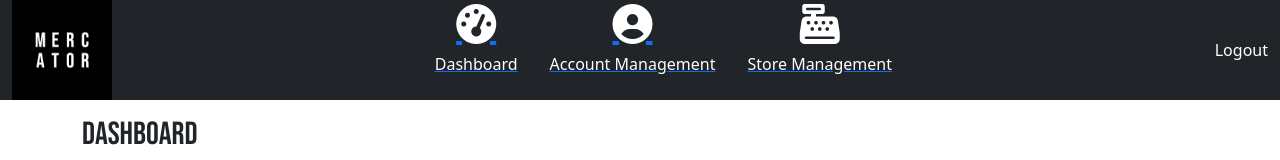
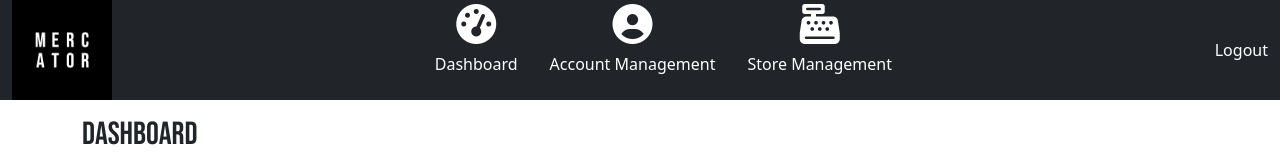
Before and after one commit to maxinnes/uni_web_project, a React (Create React App) app: page /dashboard in a window 1280 px wide. Shown: the top 160 px of the page. Built offline with nearby package versions, Linux system fonts and the light colour scheme; no server answers; a web font is replaced by a local one.

Commit message:
fixed css on dashboard

```diff
--- a/src/Layouts/AccountDashboardLayout.js
+++ b/src/Layouts/AccountDashboardLayout.js
@@ -39,21 +39,21 @@ export default function AccountDashboardLayout(){
 
                         <ul className="nav col-12 col-lg-auto my-2 justify-content-center my-md-0 text-small pt-1">
                             <li>
-                                <NavLink to="/dashboard" className="d-flex flex-column justify-content-center align-items-center">
+                                <NavLink to="/dashboard" className={`d-flex flex-column justify-content-center align-items-center ${styles.navigationBarLinks}`}>
                                     <i className={`fas fa-tachometer-alt fs-1 ${styles.navigationBarLinks}`} />
                                     {/*<NavLink to="/dashboard" className="nav-link text-white">Dashboard</NavLink>*/}
                                     <p className="nav-link text-white">Dashboard</p>
                                 </NavLink>
                             </li>
                             <li className="d-flex flex-column justify-content-center align-items-center">
-                                <NavLink to="account" className="d-flex flex-column justify-content-center align-items-center">
+                                <NavLink to="account" className={`d-flex flex-column justify-content-center align-items-center ${styles.navigationBarLinks}`}>
                                     <i className={`fas fa-user-circle fs-1 ${styles.navigationBarLinks}`}/>
                                     {/*<NavLink to="account" className="nav-link text-white">Account Management</NavLink>*/}
                                     <p className="nav-link text-white">Account Management</p>
                                 </NavLink>
                             </li>
                             <li className="d-flex flex-column justify-content-center align-items-center">
-                                <NavLink to="storeManager" className="d-flex flex-column justify-content-center align-items-center">
+                                <NavLink to="storeManager" className={`d-flex flex-column justify-content-center align-items-center ${styles.navigationBarLinks}`}>
                                     <i className={`fas fa-cash-register fs-1 ${styles.navigationBarLinks}`}/>
                                     {/*<NavLink to="storeManager" className="nav-link text-white">Store Management</NavLink>*/}
                                     <p className="nav-link text-white">Store Management</p>
--- a/src/scss/AccountDashboard.module.css
+++ b/src/scss/AccountDashboard.module.css
@@ -44,6 +44,7 @@
   color: black; }
 
 .navigationBarLinks {
-  color: white; }
+  color: white;
+  text-decoration: none; }
 
 /*# sourceMappingURL=AccountDashboard.module.css.map */
--- a/src/scss/AccountDashboard.module.scss
+++ b/src/scss/AccountDashboard.module.scss
@@ -54,4 +54,5 @@
 
 .navigationBarLinks{
   color:white;
+  text-decoration: none;
 }
```
Also changed, not shown: 1 other file (tests, documents, lock files or other folders).
